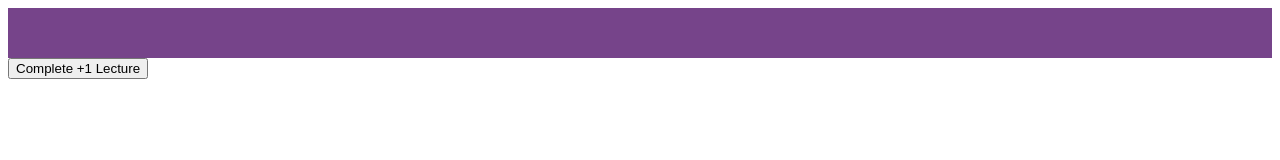
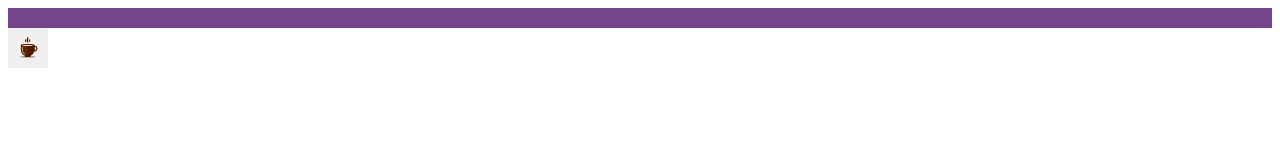
Before and after one commit to AnamikaLochab/Notion, a plain HTML site: page course_streak.html in a window 1280 px wide. Drawn offline with Linux system fonts and the light colour scheme.

Commit message:
Update course_streak.html

```diff
--- a/course_streak.html
+++ b/course_streak.html
@@ -4,8 +4,8 @@
 <meta charset="UTF-8">
 <title>Lecture Progress Tracker</title>
 <style>
-  #progress-bar { width: 100%; height: 50px; background-color: #f0f0f0; }
-  #completed-lectures { height: 50px; background-color: #76448A; transition: width 0.5s; }
+  #progress-bar { width: 100%; height: 20px; background-color: #f0f0f0; }
+  #completed-lectures { height: 20px; background-color: #76448A; transition: width 0.5s; }
   .coffee-icon {
   background-image: url('image-removebg-preview.png'); /* Check this path */
   background-size: cover; /* Cover the area of the div */
@@ -14,13 +14,27 @@
   height: 20px; /* Height of the icon */
   display: inline-block; /* This will line up icons horizontally */
 }
+  #coffee-button {
+    background-image: url('image-removebg-preview.png'); /* Use your coffee cup image */
+    background-size: cover; /* Cover the area of the button */
+    background-repeat: no-repeat; /* Prevent repeating the image */
+    width: 40px; /* Width of the button */
+    height: 40px; /* Height of the button */
+    border: none; /* Remove border */
+    cursor: pointer; /* Change cursor to pointer when hovering over the button */
+}
+
+/* Optional: Style for when the button is hovered to give some feedback */
+#coffee-button:hover {
+    opacity: 0.8; /* Slightly transparent on hover */
+}
 </style>
 </head>
 <body>
 <div id="progress-bar">
   <div id="completed-lectures"></div>
 </div>
-<button onclick="incrementLecture()">Complete +1 Lecture</button>
+<button id="coffee-button" onclick="incrementLecture()"></button>
 <script>
 var completedLectures = 0; // Initialize completed lectures count
 
```
